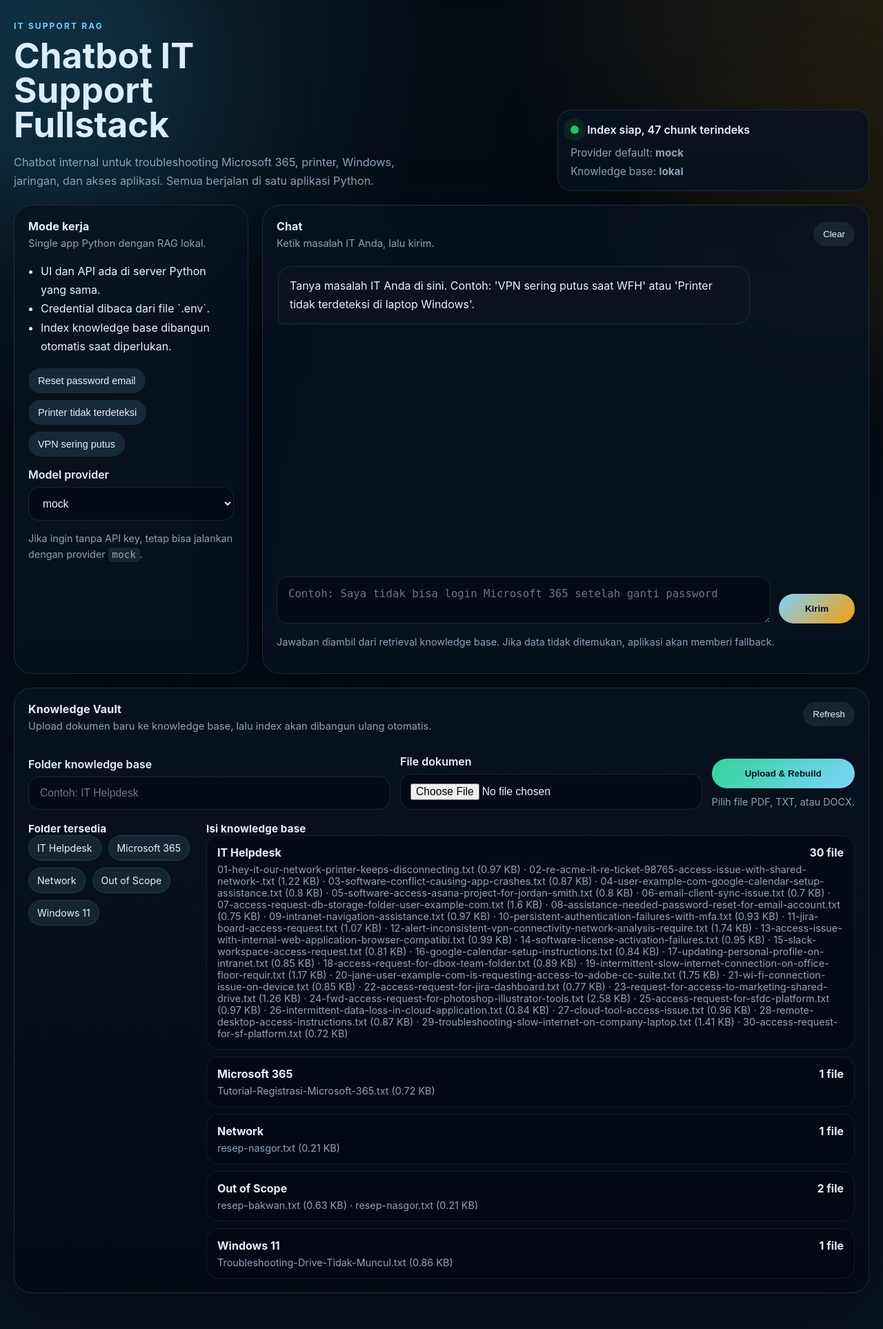
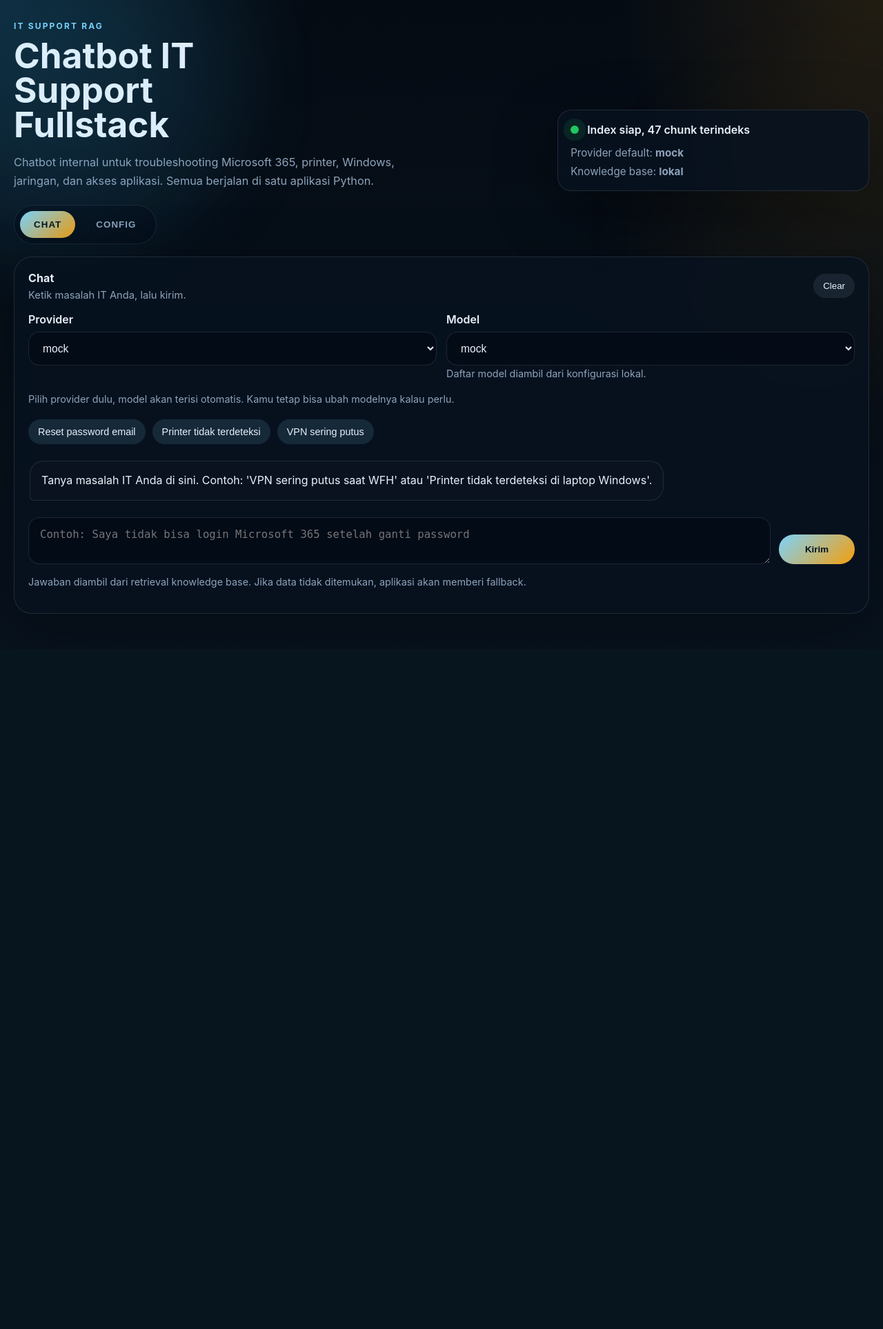
Before and after one commit to Rizors29/it-support-chatbot, a FastAPI app: page / in a window 1280 px wide. Shown: the whole page at 69% size. After the commit the page ends 890 px from the top, so only its background shows below. Run offline with FastAPI, Linux system fonts and the light colour scheme.

Commit message:
Refine chatbot UI and model loading

```diff
--- a/chatbot-fullstack/app/category_detector.py
+++ b/chatbot-fullstack/app/category_detector.py
@@ -1,7 +1,9 @@
 from __future__ import annotations
 
+from typing import Optional
 
-def detect_category(query: str, sources: list[str] | None = None) -> str:
+
+def detect_category(query: str, sources: Optional[list[str]] = None) -> str:
     text = query.lower()
 
     if sources:
--- a/chatbot-fullstack/app/main.py
+++ b/chatbot-fullstack/app/main.py
@@ -3,12 +3,13 @@ from __future__ import annotations
 from pathlib import Path
 
 import shutil
+import requests
 from fastapi import FastAPI, File, Form, HTTPException, Request, UploadFile
 from fastapi.responses import HTMLResponse
 from fastapi.staticfiles import StaticFiles
 from fastapi.templating import Jinja2Templates
 
-from app.config import settings, validate_settings
+from app.config import AVAILABLE_MODELS, DEFAULT_MODELS, settings, validate_settings
 from app.rag import RAGService
 from app.schemas import ChatRequest, ChatResponse, HealthResponse
 
@@ -25,6 +26,59 @@ app = FastAPI(
 
 templates = Jinja2Templates(directory=str(TEMPLATES_DIR))
 rag_service = RAGService()
+AVAILABLE_PROVIDERS = ["mock", "gemini", "groq", "llama", "qwen", "ollama"]
+
+
+def get_model_catalog(provider: str) -> dict:
+    provider = (provider or "").lower()
+
+    if provider not in AVAILABLE_PROVIDERS:
+        raise HTTPException(status_code=400, detail="Provider tidak valid.")
+
+    default_model = DEFAULT_MODELS.get(provider, provider)
+    fallback_models = AVAILABLE_MODELS.get(provider, [default_model])
+
+    if provider == "ollama":
+        tags_url = settings.OLLAMA_BASE_URL.rstrip("/") + "/tags"
+        try:
+            response = requests.get(tags_url, timeout=10)
+            response.raise_for_status()
+            payload = response.json()
+            models = [
+                item.get("name")
+                for item in payload.get("models", [])
+                if item.get("name")
+            ]
+
+            if not models:
+                models = fallback_models
+
+            return {
+                "provider": provider,
+                "api_checked": True,
+                "source": "ollama_server",
+                "message": "Daftar model berhasil dimuat dari server Ollama.",
+                "default_model": models[0] if models else default_model,
+                "models": models,
+            }
+        except Exception as error:
+            return {
+                "provider": provider,
+                "api_checked": False,
+                "source": "config_fallback",
+                "message": f"Server Ollama tidak bisa diakses, memakai fallback lokal: {error}",
+                "default_model": default_model,
+                "models": fallback_models,
+            }
+
+    return {
+        "provider": provider,
+        "api_checked": False,
+        "source": "config_fallback",
+        "message": "Daftar model diambil dari konfigurasi lokal.",
+        "default_model": default_model,
+        "models": fallback_models,
+    }
 
 if STATIC_DIR.exists():
     app.mount("/static", StaticFiles(directory=str(STATIC_DIR)), name="static")
@@ -44,7 +98,9 @@ def home(request: Request):
             "request": request,
             "app_name": settings.APP_NAME,
             "default_provider": settings.LLM_PROVIDER,
-            "providers": ["mock", "gemini", "groq", "llama", "qwen", "ollama"],
+            "providers": AVAILABLE_PROVIDERS,
+            "default_models": DEFAULT_MODELS,
+            "available_models": AVAILABLE_MODELS,
         },
     )
 
@@ -53,6 +109,7 @@ def home(request: Request):
 async def chat(request: ChatRequest):
     result = await rag_service.process_query(
         query=request.query.strip(),
+        provider=request.provider,
         model=request.model,
     )
     return ChatResponse(**result)
@@ -73,6 +130,11 @@ def health_check():
             )
         ),
     )
+
+
+@app.get("/api/models")
+def list_models(provider: str):
+    return get_model_catalog(provider)
 
 
 @app.get("/api/folders")
--- a/chatbot-fullstack/app/schemas.py
+++ b/chatbot-fullstack/app/schemas.py
@@ -7,7 +7,8 @@ from app.config import settings
 
 class ChatRequest(BaseModel):
     query: str = Field(..., min_length=1, max_length=1000, description="Pertanyaan pengguna")
-    model: str = Field(default=settings.LLM_PROVIDER, description="mock, gemini, groq/llama, qwen, ollama")
+    provider: str = Field(default=settings.LLM_PROVIDER, description="mock, gemini, groq, llama, qwen, ollama")
+    model: str = Field(default="", description="Nama model yang dipakai provider")
 
 
 class ChatResponse(BaseModel):
@@ -15,7 +16,10 @@ class ChatResponse(BaseModel):
     sources: list[str]
     category: str
     similarity_score: float
+    similarity_metric: str
     is_fallback: bool
+    provider: str
+    model: str
 
 
 class HealthResponse(BaseModel):
--- a/chatbot-fullstack/app/vector_store.py
+++ b/chatbot-fullstack/app/vector_store.py
@@ -3,6 +3,7 @@ from __future__ import annotations
 import os
 import pickle
 from pathlib import Path
+from typing import Optional
 
 from sklearn.feature_extraction.text import TfidfVectorizer
 from sklearn.metrics.pairwise import cosine_similarity
@@ -13,7 +14,7 @@ from app.document_loader import load_and_chunk_knowledge_base
 
 class VectorStore:
     def __init__(self) -> None:
-        self.vectorizer: TfidfVectorizer | None = None
+        self.vectorizer: Optional[TfidfVectorizer] = None
         self.matrix = None
         self.metadata: list[dict] = []
 
@@ -96,7 +97,7 @@ class VectorStore:
         chunks = load_and_chunk_knowledge_base(settings.KNOWLEDGE_BASE_PATH)
         self.build_index(chunks)
 
-    def search(self, query: str, top_k: int | None = None) -> list[dict]:
+    def search(self, query: str, top_k: Optional[int] = None) -> list[dict]:
         if self.vectorizer is None or self.matrix is None:
             self.get_or_build_index()
 
--- a/chatbot-fullstack/static/app.js
+++ b/chatbot-fullstack/static/app.js
@@ -2,10 +2,14 @@ const chatWindow = document.getElementById("chatWindow");
 const chatForm = document.getElementById("chatForm");
 const queryInput = document.getElementById("query");
 const providerSelect = document.getElementById("provider");
+const modelInput = document.getElementById("model");
+const modelStatus = document.getElementById("modelStatus");
 const sendButton = document.getElementById("sendButton");
 const clearChat = document.getElementById("clearChat");
 const healthText = document.getElementById("healthText");
 const healthDot = document.getElementById("healthDot");
+const navTabs = Array.from(document.querySelectorAll("[data-tab]"));
+const tabPanels = Array.from(document.querySelectorAll("[data-panel]"));
 const uploadForm = document.getElementById("uploadForm");
 const uploadFile = document.getElementById("uploadFile");
 const folderName = document.getElementById("folderName");
@@ -15,6 +19,8 @@ const folderList = document.getElementById("folderList");
 const docList = document.getElementById("docList");
 const folderSuggestions = document.getElementById("folderSuggestions");
 const refreshDocs = document.getElementById("refreshDocs");
+
+const defaultModels = window.APP_DEFAULT_MODELS || {};
 
 function escapeHtml(text) {
   return text
@@ -79,6 +85,54 @@ async function checkHealth() {
   }
 }
 
+function setModelOptions(models, selectedModel) {
+  modelInput.innerHTML = "";
+
+  models.forEach((name) => {
+    const option = document.createElement("option");
+    option.value = name;
+    option.textContent = name;
+    modelInput.appendChild(option);
+  });
+
+  const selected = selectedModel || models[0] || "mock";
+  modelInput.value = selected;
+}
+
+async function loadModels(provider) {
+  const fallbackModel = defaultModels[provider] || provider || "mock";
+  modelStatus.textContent = "Memuat daftar model...";
+  modelInput.disabled = true;
+
+  try {
+    const response = await fetch(`/api/models?provider=${encodeURIComponent(provider)}`);
+    const payload = await response.json();
+
+    if (!response.ok) {
+      throw new Error(payload.detail || "Gagal memuat model");
+    }
+
+    const models = payload.models && payload.models.length > 0 ? payload.models : [fallbackModel];
+    setModelOptions(models, payload.default_model || fallbackModel);
+    modelStatus.textContent = payload.message || "Model berhasil dimuat.";
+  } catch (error) {
+    setModelOptions([fallbackModel], fallbackModel);
+    modelStatus.textContent = `Pakai fallback lokal: ${error.message}`;
+  } finally {
+    modelInput.disabled = false;
+  }
+}
+
+function setActiveTab(tabName) {
+  navTabs.forEach((tab) => {
+    tab.classList.toggle("active", tab.dataset.tab === tabName);
+  });
+
+  tabPanels.forEach((panel) => {
+    panel.classList.toggle("active", panel.dataset.panel === tabName);
+  });
+}
+
 async function refreshKnowledgeBase() {
   try {
     const response = await fetch("/api/documents");
@@ -138,7 +192,8 @@ async function sendQuery(query) {
     },
     body: JSON.stringify({
       query,
-      model: providerSelect.value,
+      provider: providerSelect.value,
+      model: modelInput.value.trim(),
     }),
   });
 
@@ -171,7 +226,9 @@ chatForm.addEventListener("submit", async (event) => {
 
     const badges = [
       `Kategori: ${data.category}`,
-      `Skor: ${data.similarity_score.toFixed(2)}`,
+      `Similarity score (${data.similarity_metric}): ${data.similarity_score.toFixed(2)}`,
+      `Provider: ${data.provider}`,
+      `Model: ${data.model}`,
       data.is_fallback ? "Fallback aktif" : "RAG aktif",
     ];
 
@@ -241,6 +298,16 @@ document.querySelectorAll("[data-suggest]").forEach((button) => {
   });
 });
 
+providerSelect.addEventListener("change", () => {
+  loadModels(providerSelect.value);
+});
+
+navTabs.forEach((tab) => {
+  tab.addEventListener("click", () => {
+    setActiveTab(tab.dataset.tab);
+  });
+});
+
 clearChat.addEventListener("click", () => {
   chatWindow.innerHTML = "";
   appendMessage(
@@ -260,5 +327,7 @@ appendMessage(
   "bot",
   "Tanya masalah IT Anda di sini. Contoh: 'VPN sering putus saat WFH' atau 'Printer tidak terdeteksi di laptop Windows'."
 );
+loadModels(providerSelect.value);
+setActiveTab("chat");
 refreshKnowledgeBase();
 checkHealth();
--- a/chatbot-fullstack/static/styles.css
+++ b/chatbot-fullstack/static/styles.css
@@ -148,9 +148,56 @@ h1 {
   gap: 20px;
 }
 
+.topnav {
+  display: inline-flex;
+  gap: 10px;
+  padding: 8px;
+  border-radius: 999px;
+  background: rgba(3, 7, 18, 0.42);
+  border: 1px solid rgba(148, 163, 184, 0.14);
+  margin-bottom: 18px;
+}
+
+.nav-tab {
+  border: 0;
+  border-radius: 999px;
+  padding: 12px 20px;
+  background: transparent;
+  color: var(--muted);
+  font-weight: 800;
+  letter-spacing: 0.08em;
+  cursor: pointer;
+}
+
+.nav-tab.active {
+  background: linear-gradient(135deg, #7dd3fc, #f59e0b);
+  color: #03111f;
+}
+
+.workspace {
+  display: grid;
+  gap: 20px;
+}
+
+.tab-panel {
+  display: none;
+}
+
+.tab-panel.active {
+  display: block;
+}
+
 .panel {
   border-radius: 26px;
   padding: 20px;
+}
+
+.config-card {
+  padding: 18px;
+  border-radius: 20px;
+  background: rgba(3, 7, 18, 0.36);
+  border: 1px solid rgba(148, 163, 184, 0.12);
+  margin-top: 16px;
 }
 
 .panel-header,
@@ -171,6 +218,12 @@ h1 {
   font-size: 0.95rem;
 }
 
+.section-title {
+  margin: 0 0 10px;
+  font-size: 1rem;
+  font-weight: 700;
+}
+
 .panel-subtitle {
   margin: 6px 0 0;
   color: var(--muted);
@@ -182,6 +235,10 @@ h1 {
   padding-left: 18px;
   color: var(--text);
   line-height: 1.7;
+}
+
+.feature-list.compact {
+  margin-top: 0;
 }
 
 .quick-actions {
@@ -249,10 +306,20 @@ textarea:focus,
   line-height: 1.6;
 }
 
+.helper-text.compact {
+  margin-top: 0;
+}
+
 .chat-panel {
   display: flex;
   flex-direction: column;
   min-height: 680px;
+}
+
+.chat-controls {
+  display: grid;
+  grid-template-columns: 1fr 1fr;
+  gap: 14px;
 }
 
 .chat-window {
@@ -470,6 +537,7 @@ code {
     grid-template-columns: 1fr;
   }
 
+  .chat-controls,
   .upload-grid,
   .docs-grid {
     grid-template-columns: 1fr;
@@ -484,6 +552,15 @@ code {
   .shell {
     width: min(100% - 20px, 100%);
     padding: 16px 0 28px;
+  }
+
+  .topnav {
+    width: 100%;
+    justify-content: space-between;
+  }
+
+  .nav-tab {
+    flex: 1;
   }
 
   .panel,
--- a/chatbot-fullstack/templates/index.html
+++ b/chatbot-fullstack/templates/index.html
@@ -35,45 +35,46 @@
       </div>
     </section>
 
-    <section class="grid">
-      <aside class="panel intro-panel">
+    <nav class="topnav" aria-label="Main navigation">
+      <button class="nav-tab active" type="button" data-tab="chat">CHAT</button>
+      <button class="nav-tab" type="button" data-tab="config">CONFIG</button>
+    </nav>
+
+    <section class="workspace">
+      <section class="panel tab-panel active" data-panel="chat">
         <div class="panel-header">
           <div>
-            <p class="panel-title">Mode kerja</p>
-            <p class="panel-subtitle">Single app Python dengan RAG lokal.</p>
+            <p class="panel-title">Chat</p>
+            <p class="panel-subtitle">Ketik masalah IT Anda, lalu kirim.</p>
+          </div>
+          <button id="clearChat" class="ghost-button" type="button">Clear</button>
+        </div>
+
+        <div class="chat-controls">
+          <div>
+            <label class="field-label" for="provider">Provider</label>
+            <select id="provider" class="select">
+              {% for provider in providers %}
+              <option value="{{ provider }}" {% if provider == default_provider %}selected{% endif %}>{{ provider }}</option>
+              {% endfor %}
+            </select>
+          </div>
+
+          <div>
+            <label class="field-label" for="model">Model</label>
+            <select id="model" class="select"></select>
+            <p id="modelStatus" class="helper-text compact">Pilih provider untuk memuat daftar model.</p>
           </div>
         </div>
-        <ul class="feature-list">
-          <li>UI dan API ada di server Python yang sama.</li>
-          <li>Credential dibaca dari file `.env`.</li>
-          <li>Index knowledge base dibangun otomatis saat diperlukan.</li>
-        </ul>
+
+        <p class="helper-text compact">
+          Pilih provider dulu, model akan terisi otomatis. Kamu tetap bisa ubah modelnya kalau perlu.
+        </p>
 
         <div class="quick-actions">
           <button class="chip" data-suggest="Cara reset password email?">Reset password email</button>
           <button class="chip" data-suggest="Printer tidak terdeteksi di laptop Windows">Printer tidak terdeteksi</button>
           <button class="chip" data-suggest="VPN sering putus saat bekerja dari rumah">VPN sering putus</button>
-        </div>
-
-        <label class="field-label" for="provider">Model provider</label>
-        <select id="provider" class="select">
-          {% for provider in providers %}
-          <option value="{{ provider }}" {% if provider == default_provider %}selected{% endif %}>{{ provider }}</option>
-          {% endfor %}
-        </select>
-
-        <p class="helper-text">
-          Jika ingin tanpa API key, tetap bisa jalankan dengan provider <code>mock</code>.
-        </p>
-      </aside>
-
-      <section class="panel chat-panel">
-        <div class="chat-header">
-          <div>
-            <p class="panel-title">Chat</p>
-            <p class="panel-subtitle">Ketik masalah IT Anda, lalu kirim.</p>
-          </div>
-          <button id="clearChat" class="ghost-button" type="button">Clear</button>
         </div>
 
         <div id="chatWindow" class="chat-window" aria-live="polite"></div>
@@ -91,15 +92,22 @@
           Jawaban diambil dari retrieval knowledge base. Jika data tidak ditemukan, aplikasi akan memberi fallback.
         </p>
       </section>
-    </section>
 
-    <section class="panel vault-panel">
-      <div class="vault-header">
+      <section class="panel tab-panel" data-panel="config">
+        <div class="panel-header">
           <div>
-          <p class="panel-title">Knowledge Vault</p>
-          <p class="panel-subtitle">Upload dokumen baru ke knowledge base, lalu index akan dibangun ulang otomatis.</p>
+            <p class="panel-title">Config</p>
+            <p class="panel-subtitle">Knowledge base dan pengaturan aplikasi.</p>
           </div>
           <button id="refreshDocs" class="ghost-button" type="button">Refresh</button>
+        </div>
+
+        <section class="config-card">
+          <div class="config-copy">
+            <p class="section-title">Knowledge base</p>
+            <p class="helper-text compact">
+              Upload dokumen baru ke knowledge base, lalu index akan dibangun ulang otomatis.
+            </p>
           </div>
 
           <form id="uploadForm" class="upload-grid">
@@ -119,20 +127,34 @@
               <span id="uploadStatus" class="helper-text">Pilih file PDF, TXT, atau DOCX.</span>
             </div>
           </form>
+        </section>
 
         <div class="docs-grid">
-        <div>
-          <p class="panel-title small">Folder tersedia</p>
+          <div class="config-card">
+            <p class="section-title">Folder tersedia</p>
             <div id="folderList" class="pill-list"></div>
           </div>
-        <div>
-          <p class="panel-title small">Isi knowledge base</p>
+          <div class="config-card">
+            <p class="section-title">Isi knowledge base</p>
             <div id="docList" class="doc-list"></div>
           </div>
         </div>
+
+        <section class="config-card">
+          <p class="section-title">Config lainnya</p>
+          <ul class="feature-list compact">
+            <li>Credential dibaca dari file <code>.env</code>.</li>
+            <li>Provider tersedia: mock, gemini, groq, llama, qwen, ollama.</li>
+            <li>Index knowledge base dibangun otomatis saat diperlukan.</li>
+          </ul>
+        </section>
+      </section>
     </section>
   </main>
 
+  <script>
+    window.APP_DEFAULT_MODELS = {{ default_models | tojson }};
+  </script>
   <script src="/static/app.js"></script>
 </body>
 </html>
```
Also changed, not shown: chatbot-fullstack/app/config.py (+26 -0 lines), chatbot-fullstack/app/llm.py (+8 -5 lines), chatbot-fullstack/app/rag.py (+17 -3 lines), chatbot-fullstack/requirements.txt (+14 -12 lines), chatbot-fullstack/README.md, 2 other files. Lines whose indentation alone changed are shown as unchanged.
